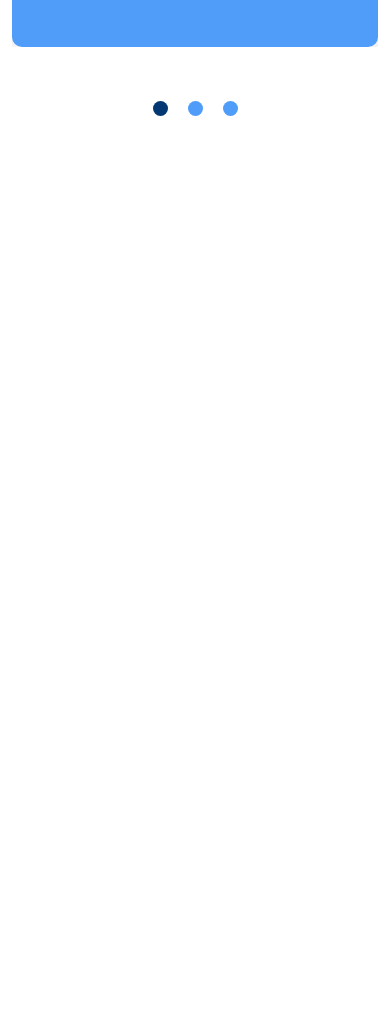
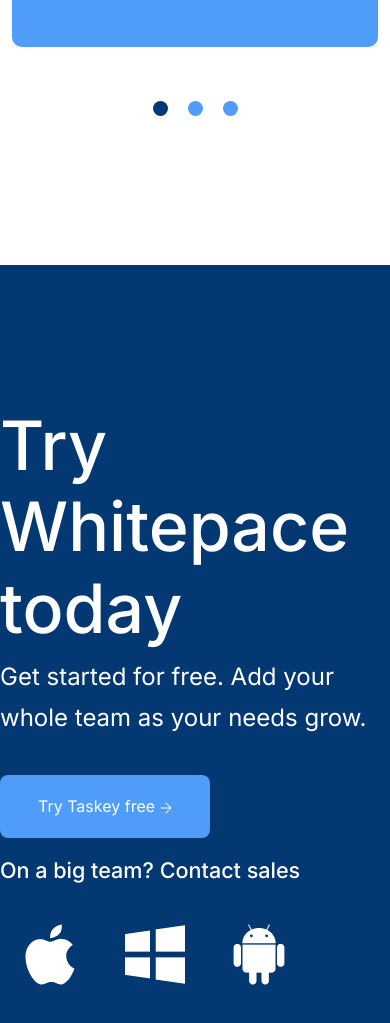
Before and after one commit to Sandipa01/class-12, a plain HTML site: page index.html in a window 390 px wide. Shown: the part 10200-11223 px from the top of the page. Before the commit the page ends 10465 px from the top, so only its background shows below. Drawn offline with nearby package versions, Linux system fonts and the light colour scheme.

Commit message:
trial section done!

```diff
--- a/index.html
+++ b/index.html
@@ -436,7 +436,32 @@
         </div>
       </section>
 
-
+      <!-- starting of trial section -->
+      <section class="trial-area">
+        <div class="contaioner">
+          <div class="row">
+            <div class="col-lg-6 offset-lg-3">
+              <div class="trial-text text-lg-center">
+                <h3>
+                  Try Whitepace today
+                </h3>
+                <p>Get started for free.
+                  Add your whole team as your needs grow.</p>
+                  <a href="#" class="theme-button-all">
+                    Try Taskey free
+                    <img src="images/icon.png" alt="">
+                  </a>
+                  <h4>On a big team? Contact sales</h4>
+                  <div class="trial-img">
+                    <a href="#"><img src="images/apple2.png" alt=""></a>
+                    <a href="#"><img src="images/windows.png" alt=""></a>
+                    <a href="#"><img src="images/android.png" alt=""></a>
+                  </div>
+              </div>
+            </div>
+          </div>
+        </div>
+      </section>
 
 
     </main>
--- a/style.css
+++ b/style.css
@@ -483,3 +483,43 @@ letter-spacing: -0.02em;
             padding: 80px 0;
         }
     }
+
+    /* trial area css */
+    .trial-area{
+        padding: 140px 0;
+        background-color: #043873;
+    }
+
+    .trial-text h3 {
+        font-size: 68px;
+    }
+    .trial-text p{
+        font-size: 24px;
+    }
+    .trial-area .theme-button-all{
+        margin: 20px 0;
+    }
+    .trial-img{
+        margin-top: 40px;
+    }
+    .trial-img a{
+        margin: 0 20px;
+        text-decoration: none;
+    }
+
+    @media (max max-width:991px){
+        .trial-area{
+            padding: 80px 0;
+        }
+
+        .trial-text h3 {
+            font-size: 36px;
+        }
+        .trial-text p{
+            font-size: 18px;
+        }
+        .trial-img a{
+            margin: 0;
+            margin-right: 40px;
+        }
+    }
```
Also changed, not shown: images/android.png (added), images/apple2.png (added), images/windows.png (added).
